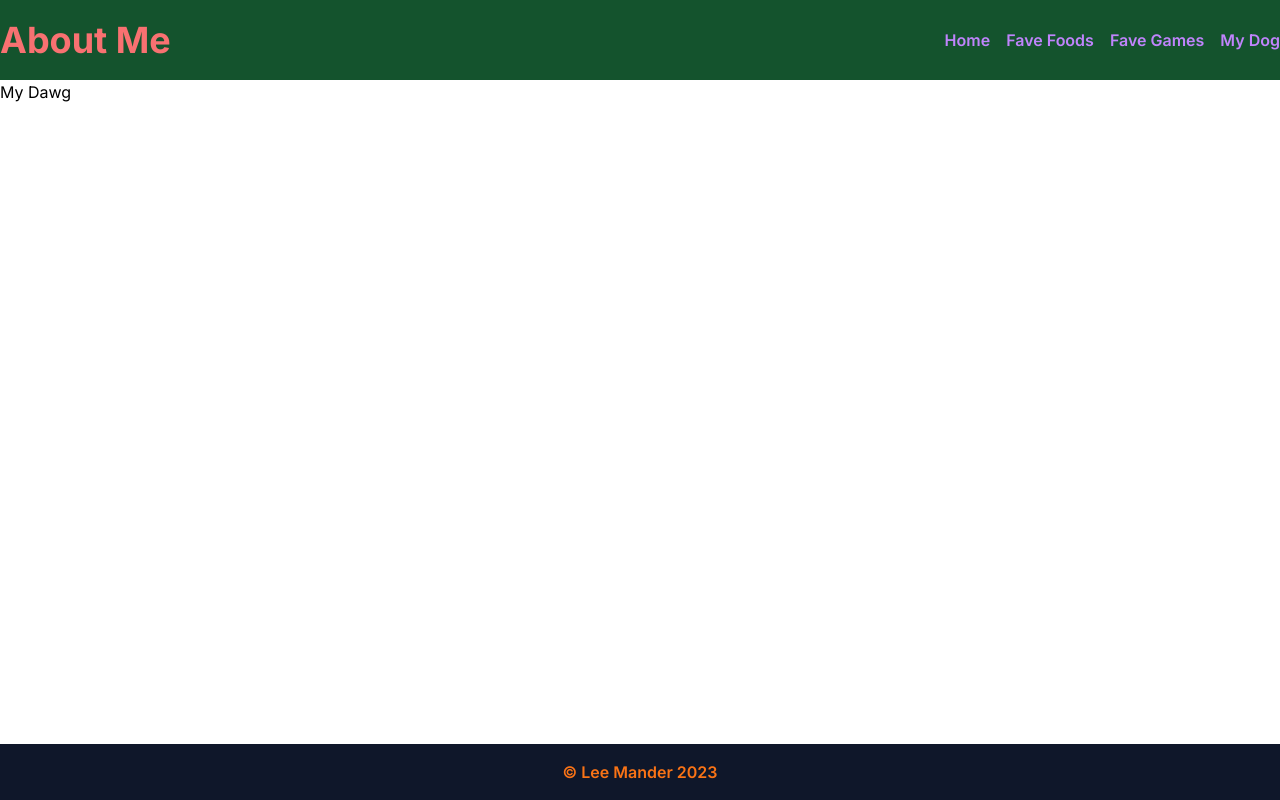
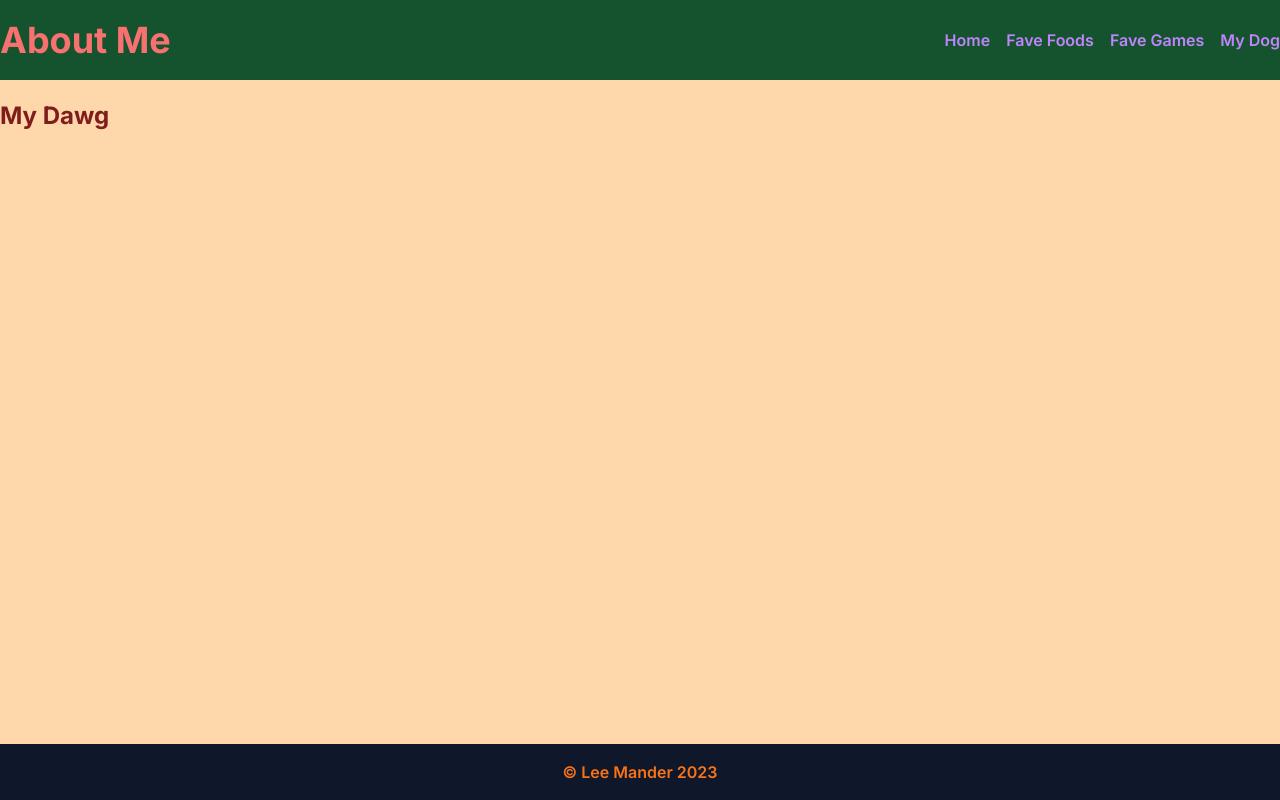
Before and after one commit to leemander/next-about-me, a Next.js app: page /dog in a window 1280 px wide. Built offline with nearby package versions, Linux system fonts and the light colour scheme.

Commit message:
Add inital styles

```diff
--- a/src/app/dog/page.tsx
+++ b/src/app/dog/page.tsx
@@ -1,7 +1,9 @@
 export default function Page() {
   return (
-    <main>
-      <h2>My Dawg</h2>
+    <main className="bg-orange-200 text-red-900 py-5">
+      <div className="container mx-auto h-full">
+        <h2 className="text-2xl font-bold">My Dawg</h2>
+      </div>
     </main>
   );
 }
--- a/src/app/foods/page.tsx
+++ b/src/app/foods/page.tsx
@@ -2,9 +2,11 @@ import List from "@/components/List";
 
 export default function Page() {
   return (
-    <main>
-      <h2>My Favourite Foods</h2>
-      <List array={["Pizza", "Curry", "Noodles"]} />
+    <main className="bg-orange-200 text-red-900 py-5">
+      <div className="container mx-auto h-full">
+        <h2 className="text-2xl font-bold">My Favourite Foods</h2>
+        <List array={["Pizza", "Curry", "Noodles"]} />
+      </div>
     </main>
   );
 }
--- a/src/app/games/page.tsx
+++ b/src/app/games/page.tsx
@@ -1,7 +1,9 @@
 export default function Page() {
   return (
-    <main>
-      <h2>My Favourite Video Games</h2>
+    <main className="bg-orange-200 text-red-900 py-5">
+      <div className="container mx-auto h-full">
+        <h2 className="text-2xl font-bold">My Favourite Video Games</h2>
+      </div>
     </main>
   );
 }
```
